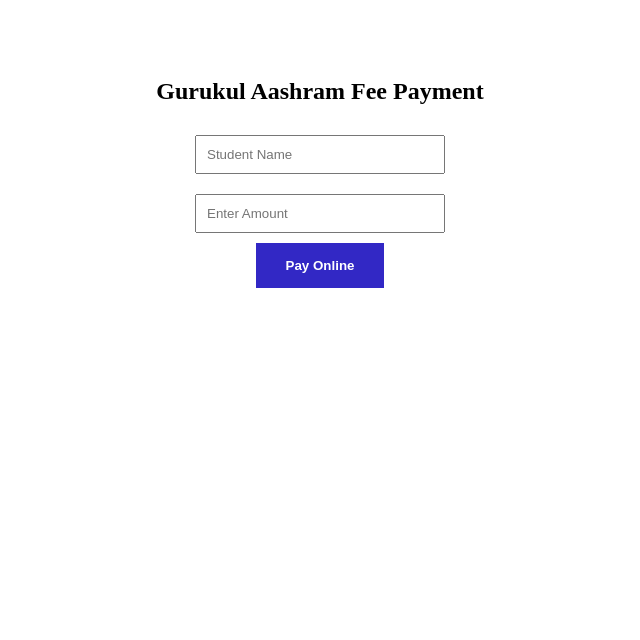
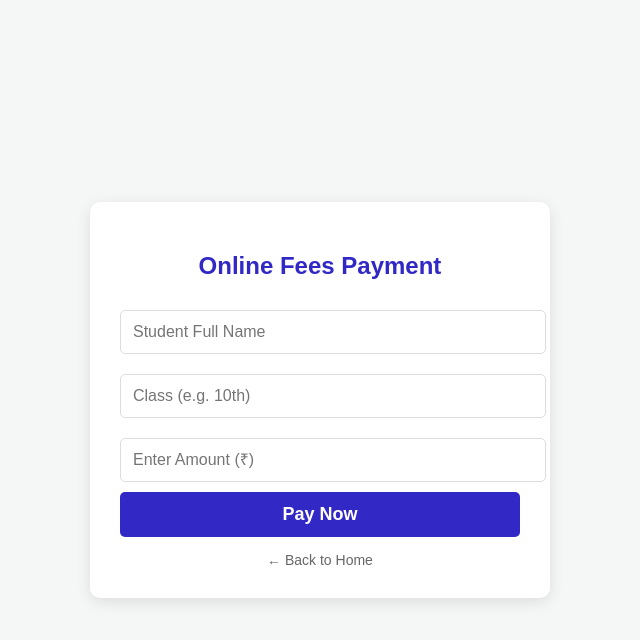
Before and after one commit to rishikeshbharti735-boop/gurukul-website, a website: page school.html/payment.html in a window 1280 px wide. Shown: the whole page, without its empty margins (320-960 px from the left). Drawn offline with Linux system fonts and the light colour scheme.

Commit message:
Revamp payment page with enhanced fields and logic
Updated the payment page layout and functionality to enhance user experience. Added fields for student class and improved payment handling.

```diff
--- a/school.html/payment.html
+++ b/school.html/payment.html
@@ -1,35 +1,60 @@
-<div class="pay-container" style="text-align: center; padding: 50px;">
-    <h2>Gurukul Aashram Fee Payment</h2>
-    <input type="text" id="studentName" placeholder="Student Name" style="padding: 10px; margin: 10px; width: 250px;"><br>
-    <input type="number" id="feeAmount" placeholder="Enter Amount" style="padding: 10px; margin: 10px; width: 250px;"><br>
-    <button id="rzp-button1" style="padding: 15px 30px; background: #3228c5; color: white; border: none; cursor: pointer; font-weight: bold;">Pay Online</button>
+<!DOCTYPE html>
+<html lang="en">
+<head>
+    <meta charset="UTF-8">
+    <meta name="viewport" content="width=device-width, initial-scale=1.0">
+    <title>Pay Fees - Gurukul Aashram</title>
+    <style>
+        body { font-family: Arial, sans-serif; background: #f4f7f6; display: flex; justify-content: center; align-items: center; height: 100vh; margin: 0; }
+        .payment-card { background: white; padding: 30px; border-radius: 10px; box-shadow: 0 4px 15px rgba(0,0,0,0.1); width: 100%; max-width: 400px; text-align: center; }
+        h2 { color: #3228c5; margin-bottom: 20px; }
+        input { width: 100%; padding: 12px; margin: 10px 0; border: 1px solid #ddd; border-radius: 5px; font-size: 16px; }
+        button { width: 100%; padding: 12px; background: #3228c5; color: white; border: none; border-radius: 5px; font-size: 18px; font-weight: bold; cursor: pointer; transition: 0.3s; }
+        button:hover { background: #f4b41a; color: #3228c5; }
+        .back-link { display: block; margin-top: 15px; color: #666; font-size: 14px; text-decoration: none; }
+    </style>
+</head>
+<body>
+
+<div class="payment-card">
+    <h2>Online Fees Payment</h2>
+    <input type="text" id="studentName" placeholder="Student Full Name" required>
+    <input type="text" id="studentClass" placeholder="Class (e.g. 10th)" required>
+    <input type="number" id="feeAmount" placeholder="Enter Amount (₹)" required>
+    <button onclick="startPayment()">Pay Now</button>
+    <a href="index.html" class="back-link">← Back to Home</a>
 </div>
 
 <script src="https://checkout.razorpay.com/v1/checkout.js"></script>
 <script>
-document.getElementById('rzp-button1').onclick = async function(e){
+    function startPayment() {
         const name = document.getElementById('studentName').value;
         const amount = document.getElementById('feeAmount').value;
 
-    if(!name || !amount) return alert("Naam aur Amount dono bhariye!");
+        if (!name || !amount || amount <= 0) {
+            alert("Please enter valid name and amount!");
+            return;
+        }
 
-    // 1. Order create karna
-    const res = await fetch('/create-order', {
+        // Tumhari Key ID (Frontend ke liye)
+        const RAZORPAY_KEY = "rzp_test_SNWAKgO88lL2lq";
+
+        fetch('/create-order', {
             method: 'POST',
             headers: { 'Content-Type': 'application/json' },
             body: JSON.stringify({ amount: amount })
-    });
-    const order = await res.json();
-
-    // 2. Razorpay Window kholna
+        })
+        .then(res => res.json())
+        .then(order => {
             var options = {
-        "key": "YOUR_KEY_ID", // Jab asli ID mile toh yahan daal dena
+                "key": RAZORPAY_KEY,
                 "amount": order.amount,
                 "currency": "INR",
                 "name": "Gurukul Aashram",
+                "description": "School Fees - " + name,
                 "order_id": order.id,
-        "handler": function (response){
-            // 3. Success hone par database mein save karna
+                "handler": function (response) {
+                    // Payment successful hone par database mein save karna
                     fetch('/save-payment', {
                         method: 'POST',
                         headers: { 'Content-Type': 'application/json' },
@@ -39,12 +64,19 @@ document.getElementById('rzp-button1').onclick = async function(e){
                             payment_id: response.razorpay_payment_id
                         })
                     }).then(() => {
-                alert("Payment Successful! Record saved.");
+                        alert("✅ ₹" + amount + " Paid Successfully! Payment ID: " + response.razorpay_payment_id);
                         window.location.href = "index.html";
                     });
+                },
+                "prefill": { "name": name },
+                "theme": { "color": "#3228c5" }
+            };
+            var rzp = new Razorpay(options);
+            rzp.open();
+        })
+        .catch(err => alert("❌ Error: " + err.message));
     }
-    };
-    var rzp1 = new Razorpay(options);
-    rzp1.open();
-};
 </script>
+
+</body>
+</html>
```
Lines whose indentation alone changed are shown as unchanged.
